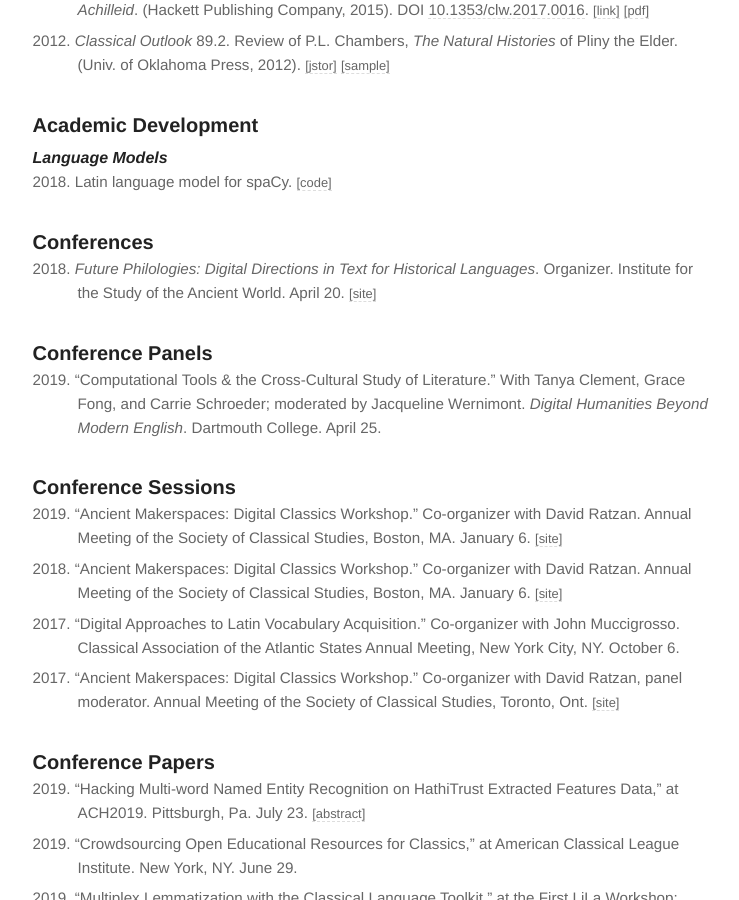
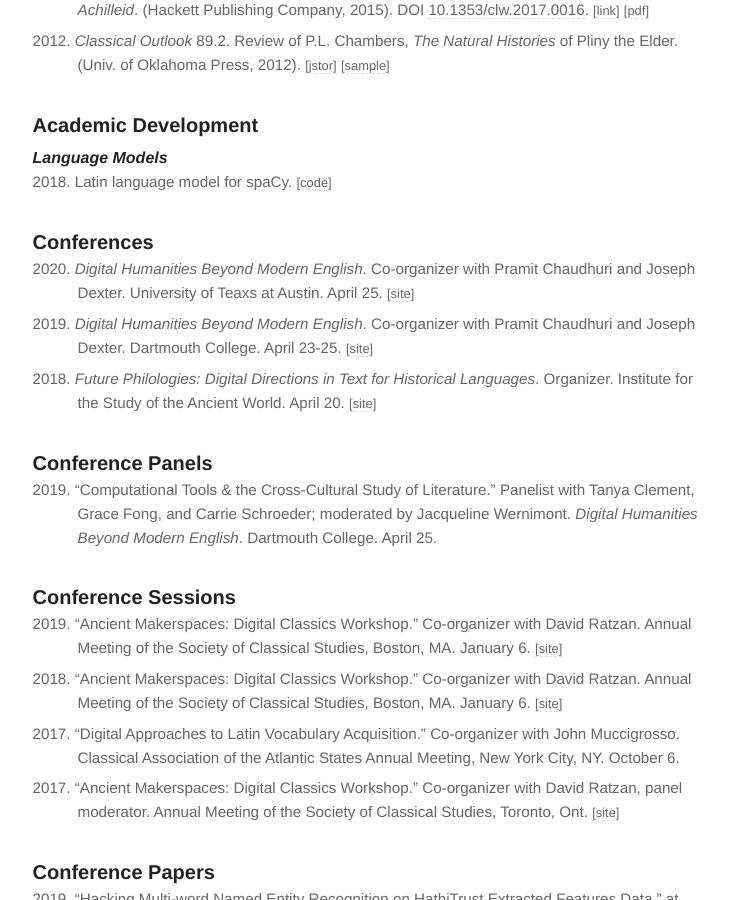
Before and after one commit to diyclassics/diyclassics.github.io, a Jekyll site: the page built from cv.md, in a window 1280 px wide and 900 px high, scrolled down 1759 px. Shown: the whole window, without its empty margins (265-1004 px from the left). Built offline with Jekyll 4.4.1, drawn with Linux system fonts in a browser that asks for light colours.

Commit message:
Update CV

```diff
--- a/cv.md
+++ b/cv.md
@@ -82,12 +82,13 @@ August 2019
 - 2018\. Latin language model for spaCy. [[code]](https://github.com/diyclassics/latin-spacy-models){:.cv-link}
 
 ### Conferences
-<!-- - ADD DHBME? -->
+- 2020\. *Digital Humanities Beyond Modern English*. Co-organizer with Pramit Chaudhuri and Joseph Dexter. University of Teaxs at Austin. April 25. [[site]](https://qcrit.github.io/dhbme/){:.cv-link}
+- 2019\. *Digital Humanities Beyond Modern English*. Co-organizer with Pramit Chaudhuri and Joseph Dexter. Dartmouth College. April 23-25. [[site]](https://qcrit.github.io/dhbme/){:.cv-link}
 - 2018\. *Future Philologies: Digital Directions in Text for Historical Languages*. Organizer. Institute for the Study of the Ancient World. April 20. [[site]](https://diyclassics.github.io/future-philologies/){:.cv-link}
 
 ### Conference Panels
 
-- 2019\. "Computational Tools & the Cross-Cultural Study of Literature." With Tanya Clement, Grace Fong, and Carrie Schroeder; moderated by Jacqueline Wernimont. *Digital Humanities Beyond Modern English*. Dartmouth College. April 25.
+- 2019\. "Computational Tools & the Cross-Cultural Study of Literature." Panelist with Tanya Clement, Grace Fong, and Carrie Schroeder; moderated by Jacqueline Wernimont. *Digital Humanities Beyond Modern English*. Dartmouth College. April 25.
 
 ### Conference Sessions
 
```
